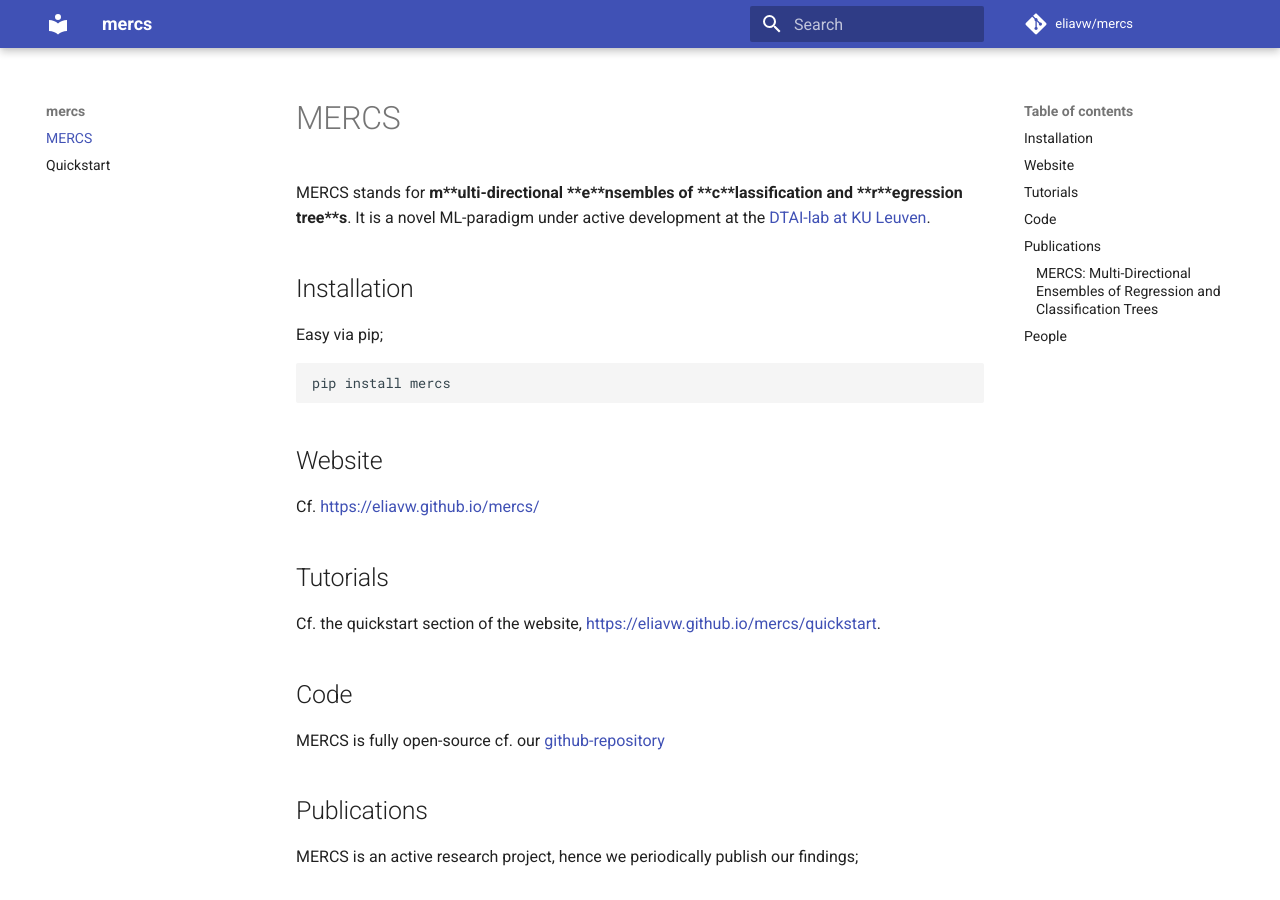
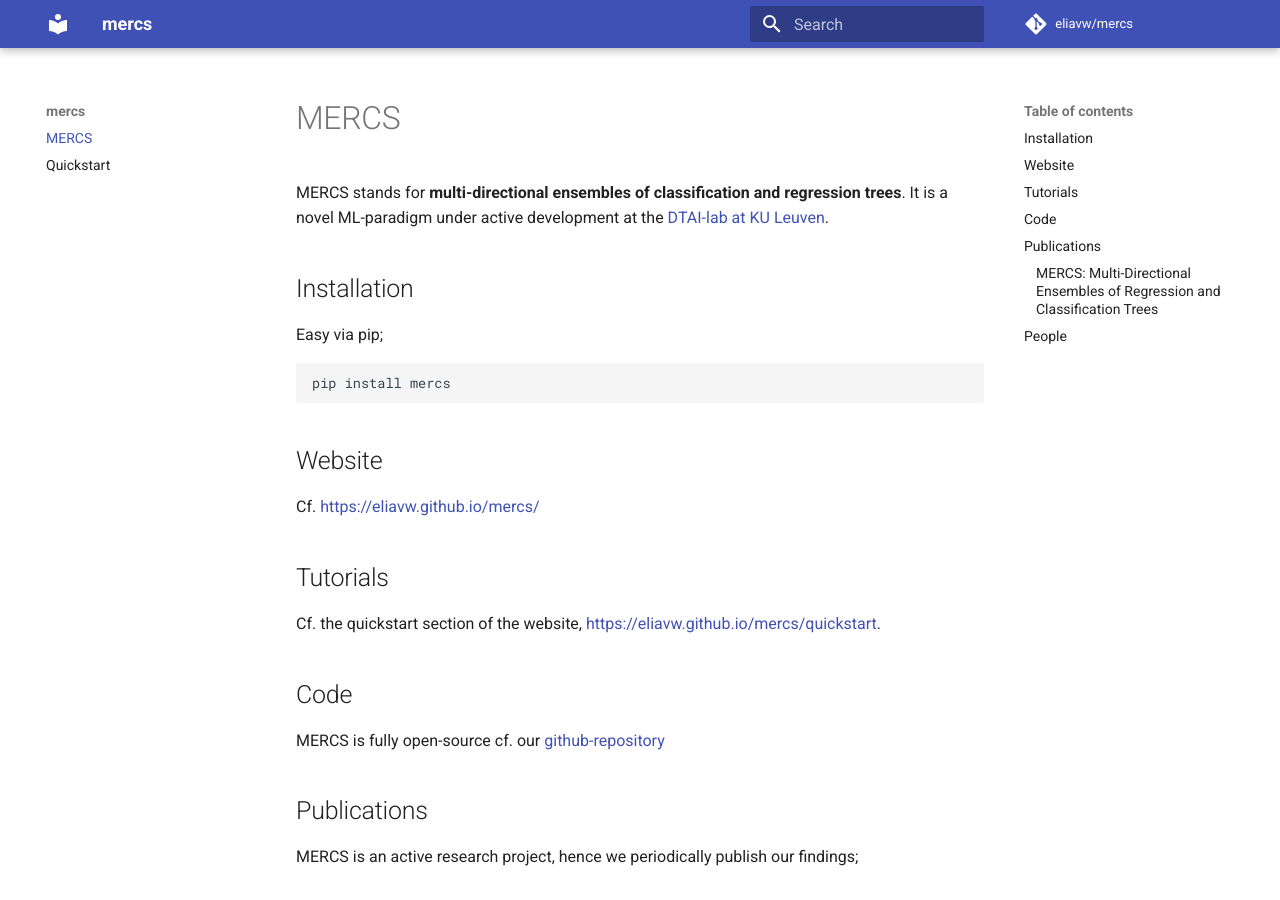
Before and after one commit to eliavw/mercs, an MkDocs documentation site: the page built from docs/index.md, in a window 1280 px wide and 900 px high. Built offline with MkDocs 1.6.1 and Material for MkDocs 9.7.7, drawn with Linux system fonts in a browser that asks for light colours; comment, search, counter and statistics services are not loaded.

Commit message:
Update index.md

```diff
--- a/docs/index.md
+++ b/docs/index.md
@@ -1,6 +1,6 @@
 # MERCS
 
-MERCS stands for **m**ulti-directional **e**nsembles of **c**lassification and **r**egression tree**s**. It is a novel ML-paradigm under active development at the [DTAI-lab at KU Leuven](https://dtai.cs.kuleuven.be/).
+MERCS stands for **multi-directional ensembles of classification and regression trees**. It is a novel ML-paradigm under active development at the [DTAI-lab at KU Leuven](https://dtai.cs.kuleuven.be/).
 
 ## Installation
 
```
